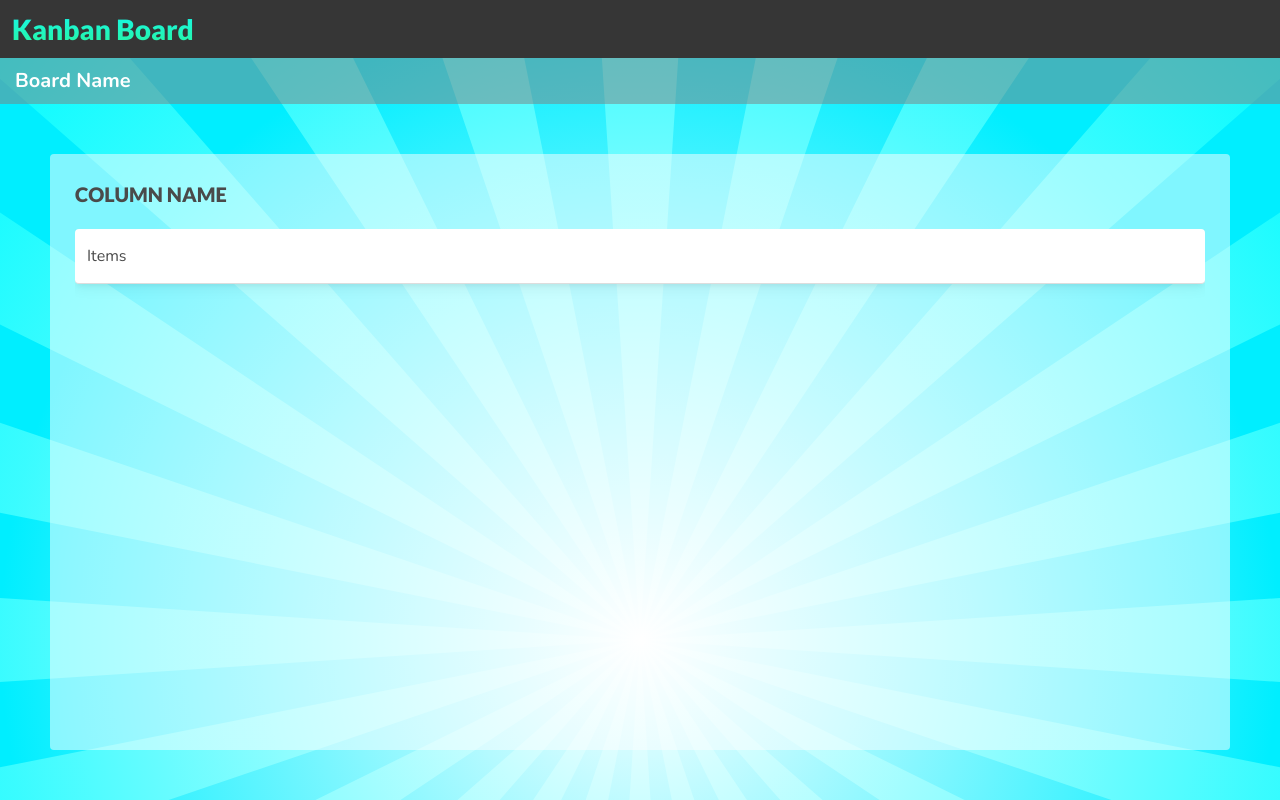
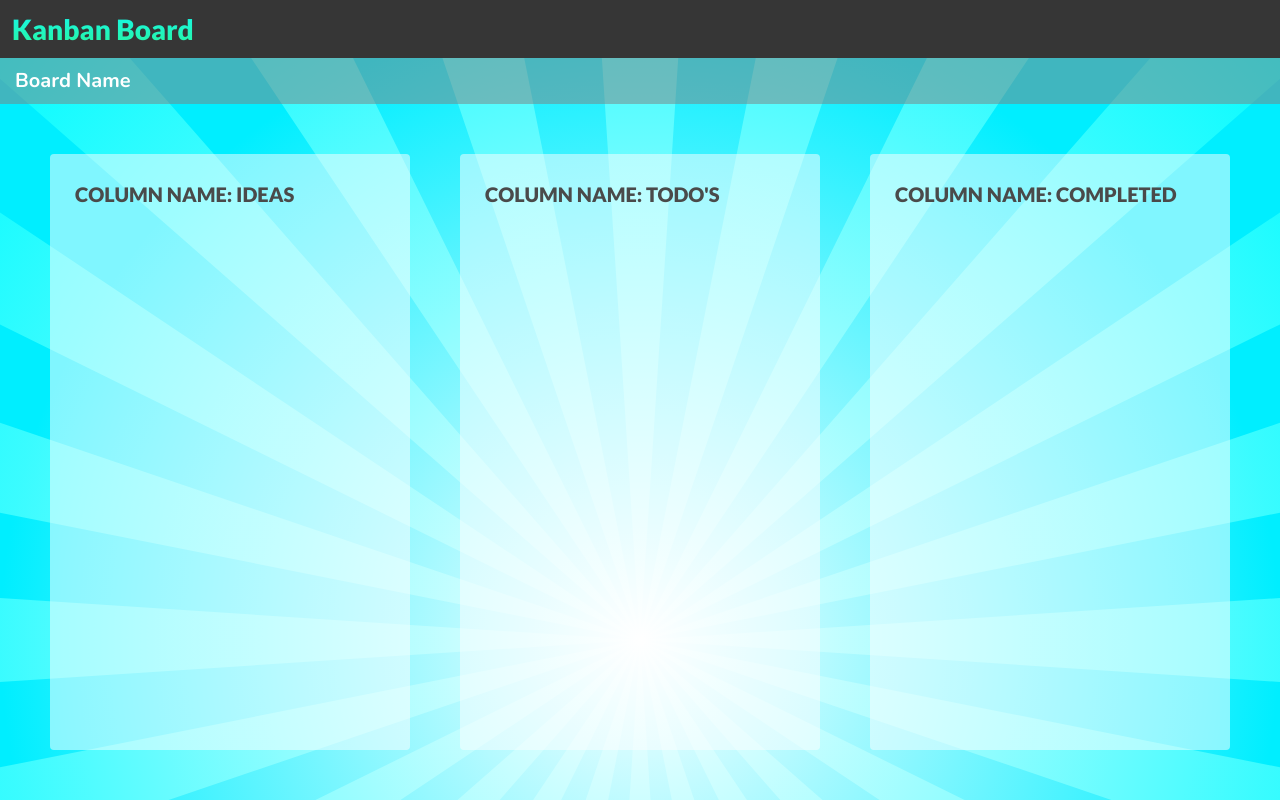
Before and after one commit to codershona/kanban-board-angular, an Angular app: page / in a window 1280 px wide. Built offline with nearby package versions, Linux system fonts and the light colour scheme.

Commit message:
worked on gradient text, board bar, board styling, board wrapper, css styles, board column, border radius, multiple columns, columns title, styling column title

```diff
--- a/src/app/pages/main-view/main-view.component.html
+++ b/src/app/pages/main-view/main-view.component.html
@@ -14,25 +14,31 @@
     </div>
 
     <div class="board-wrapper">
-
       <div class="board-columns" cdkDropListGroup>
         <div class="board-column">
-
           <div class="column-title">
-            Column Name
+            Column Name: Ideas
+          </div>
           </div>
 
-          <div class="tasks-container">
+          <!-- <div class="tasks-container">
             <div class="task" >
               Items
             </div>
           </div>
+        </div> -->
+
+        <div class="board-column">
+          <div class="column-title">
+            Column Name: Todo's
+          </div>
         </div>
-
+        <div class="board-column">
+          <div class="column-title">
+            Column Name: Completed
+          </div>
+        </div>
       </div>
-
     </div>
-
   </div>
-
 </div>
```
